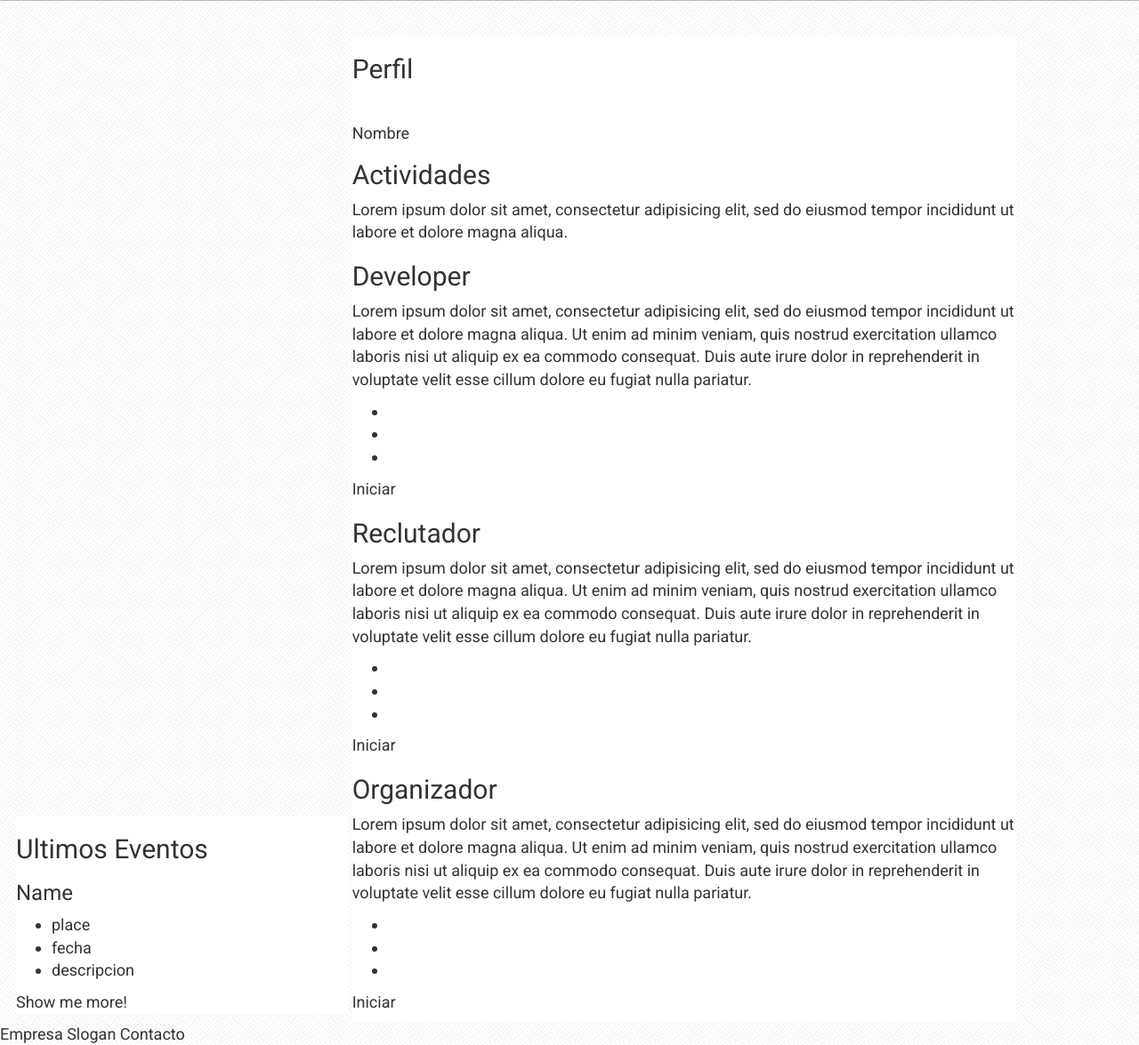
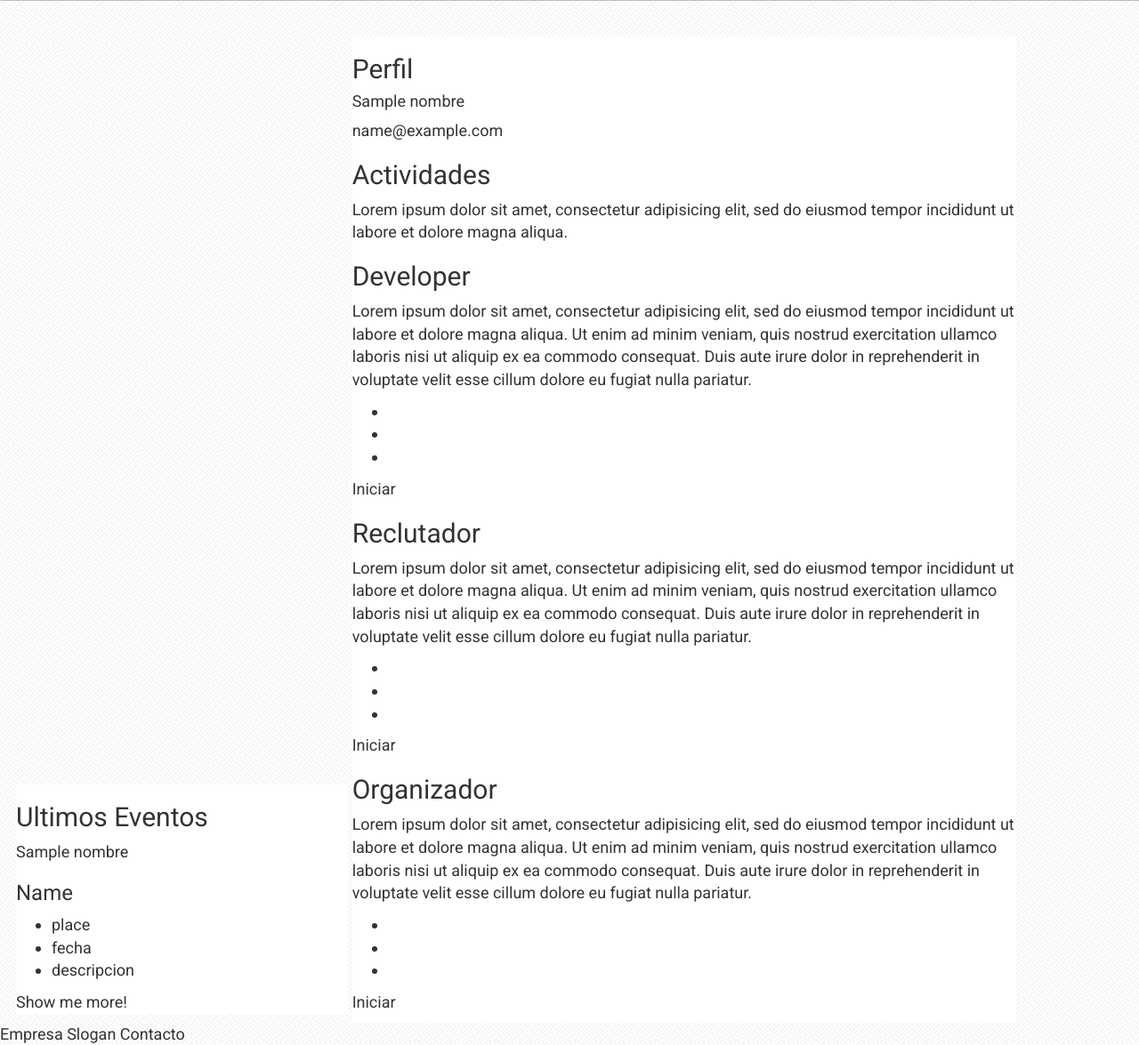
Before and after one commit to IanMendozaJaimes/Who-is-de-coder, a Django app: template templates/begin.html in a window 1280 px wide. Shown: the part 103-1278 px from the top of the page at 89% size. Run offline with Django 3.2, Linux system fonts and the light colour scheme; the template is opened without the code that fills it: most values are stand-ins (such as "Sample title", 1, 10 or a date in 2020); data that the repository does not hold is empty; some libraries are stand-ins or nearby versions.

Commit message:
Prueba Tona

```diff
--- a/templates/begin.html
+++ b/templates/begin.html
@@ -21,7 +21,9 @@
     <section class="begin-body">
       <article class="hacks">
         <h2>Ultimos Eventos</h2>
-        <div class="append-ajax-hacks"></div>
+        <div class="append-ajax-hacks">
+            {{ nombre }}
+        </div>
         <!--Inicio-->
         <div class="hack-intro">
           <h3 class="hack-name">Name</h3>
@@ -40,9 +42,8 @@
           <h2>Perfil</h2>
             <div class="user-facebook">
               <!--Inicio-->
-              <img src="" class="user-image"/>
-              <h4 class="user-name">Nombre</h4>
-              <p class="user-mail"></p>
+              <h4 class="user-name">{{nombre}}</h4>
+              <p class="user-mail">{{email}}</p>
               <!--Fin-->
             </div>
           <h2>Actividades</h2>
--- a/templates/js/app.js
+++ b/templates/js/app.js
@@ -10,18 +10,15 @@
           "<ul class='hack-data'>"+
             "<li class='hack-place'>:place:</li>"+
             "<li class='hack-date'>:fecha:</li>"+
-            "<li class='hack-desc'>:desc:</li>"+
           "</ul>"+
           "<span class='hack-link' id=':id_hack:'>+ :name:</span>"+
         "</div>";
 
-		var hackatones_vista=10;
-		$.get("/api/hackatones",function(data){
+		$.get("/hackaton/preview",function(data){
 			data.forEach(function(item){
-				var binding = template.replace(":name:", item.name)
-				.replace(":place:", item.place)
-				.replace(":fecha:", item.date)
-				.replace(":desc:", item.desc)
+				var binding = template.replace(":name:", item.nombreHackaton)
+				.replace(":place:", item.lugar)
+				.replace(":fecha:", item.fecha)
 				.replace(":id_hack:", item.id)
 
 				container.append($(binding).fadeIn(1500));
@@ -33,8 +30,8 @@
 		//GET info facebook + correo
 		var container = $('.user-facebook');
 		var template ="<img src=':direccion:'/>"*
-              "<h4 class=':user-name:'>Nombre</h4>"+
-              "<p class=':user-mail:'></p>";
+              "<h4 class='user-name'>:user-name:</h4>"+
+              "<p class='user-mail'>:user-mail:</p>";
 
 		$.get("/api/user", function(data){
 			data.forEach(function(item){
@@ -46,4 +43,5 @@
 			})
 		})
 	}
+	obtener_hackatones();
 })();
```
Also changed, not shown: templates/coders.html (added, +22 -0 lines).
